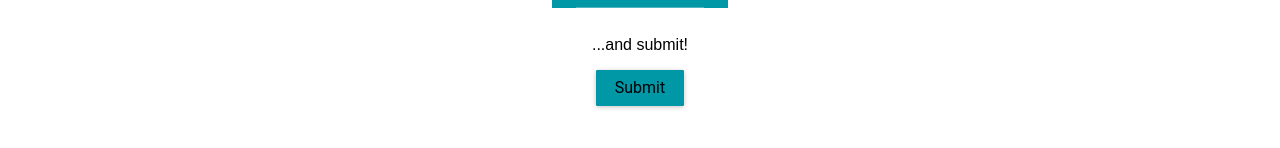
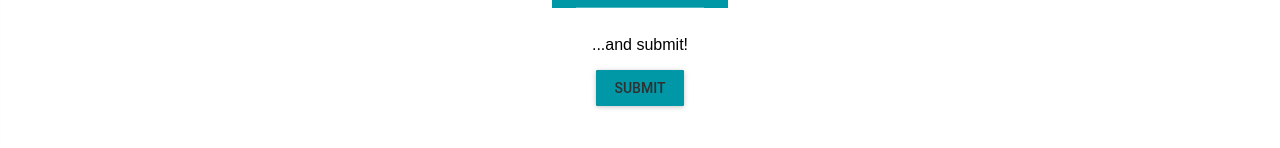
Before and after one commit to pelovett/CrestedDuckTeamMatcher, a React (Create React App) app in the folder team-app/: page / in a window 1280 px wide. Shown: the part 454-602 px from the top of the page. Built offline with nearby package versions, Linux system fonts and the light colour scheme; what react-tap-event-plugin would draw is missing.

Commit message:
Updated App.js so that button reflects selected file. Also, increased number of survey results in sample CSV file.

```diff
--- a/team-app/src/App.js
+++ b/team-app/src/App.js
@@ -40,7 +40,6 @@ const styles = {
     textColor: '#212121',
   },
 };
-
 
 class App extends Component {
   constructor(props) {
@@ -234,7 +233,8 @@ class App extends Component {
                 type="submit"
                 id="upload-button"
                 onClick={this.handleClick}
-                primary={true}>Submit</RaisedButton>
+                label="Submit"
+                primary={true}></RaisedButton>
             </form>
           </div>
           <div className="Result" style={styles.result} id="resultDiv">
```
Also changed, not shown: 1 other file (tests, documents, lock files or other folders).
